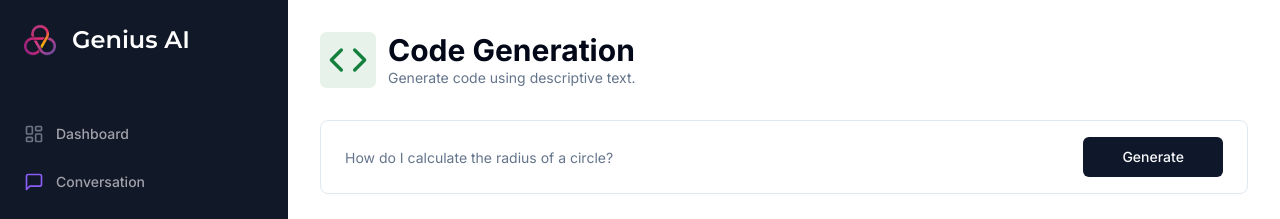
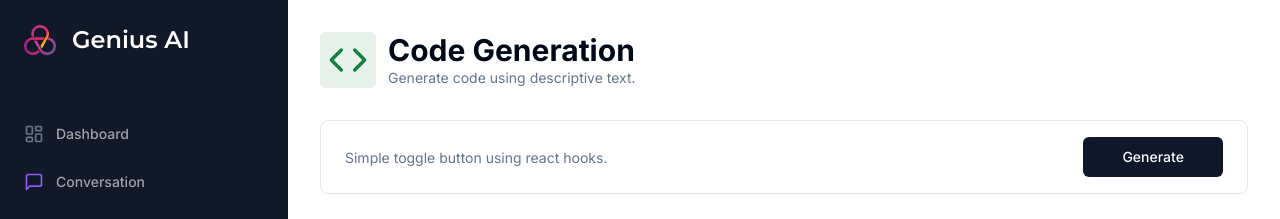
Before and after one commit to Zaid-maker/genius-ai, a Next.js app: page /code in a window 1280 px wide. Shown: the top 219 px of the page. Built offline with nearby package versions, Linux system fonts and the light colour scheme.

Commit message:
📝 chore(page.tsx): update placeholder text for code input field to accurately reflect its purpose

```diff
--- a/app/(dashboard)/(routes)/code/page.tsx
+++ b/app/(dashboard)/(routes)/code/page.tsx
@@ -83,7 +83,7 @@
                       <Input
                         className="border-0 outline-none focus-visible:ring-0 focus-visible:ring-transparent"
                         disabled={isLoading}
-                        placeholder="How do I calculate the radius of a circle?"
+                        placeholder="Simple toggle button using react hooks."
                         {...field}
                       />
                     </FormControl>
```
